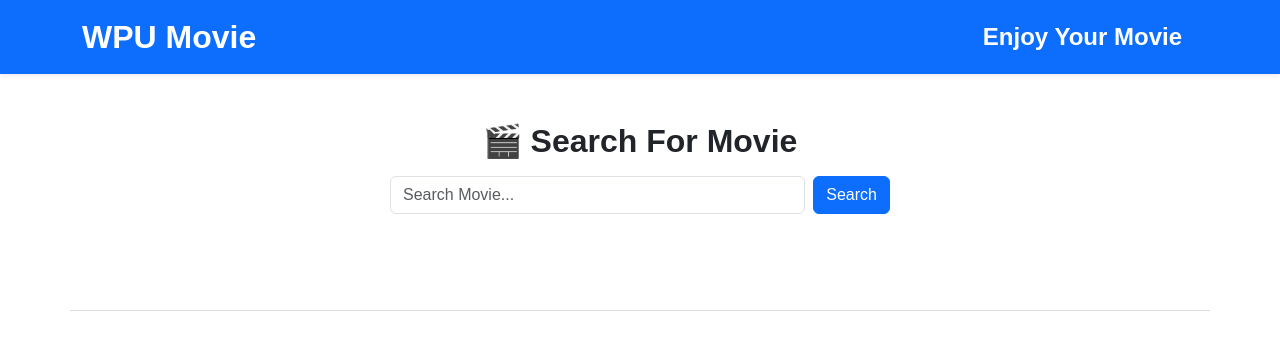
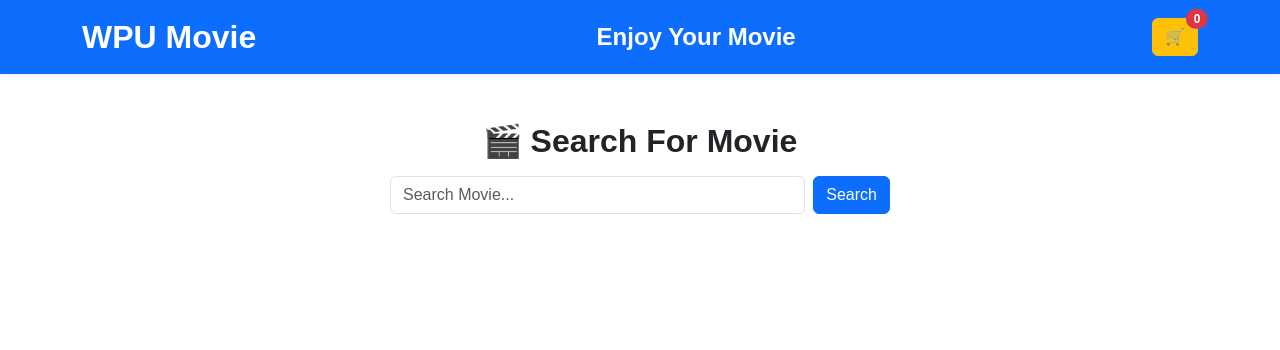
Before and after one commit to Anggieta08/movie-nextjs, a Next.js app: page / in a window 1280 px wide. Shown: the top 350 px of the page. Built offline with nearby package versions, Linux system fonts and the light colour scheme.

Commit message:
Mencoba menambahkan tombol keranjang dengan ikon 🛒 di navbar atas sebelah kanan dengan badge jumlah film yang berfungsi untuk menampilkan film favorit atau yang akan ditonton nanti

```diff
--- a/app/page.js
+++ b/app/page.js
@@ -1,6 +1,4 @@
-/* eslint-disable @next/next/no-img-element */
 'use client';
-
 import { useState } from "react";
 import MovieCard from "./components/MovieCard";
 import MovieDetailModal from "./components/MovieDetailModal";
@@ -9,8 +7,12 @@ export default function Home() {
   const [query, setQuery] = useState("");
   const [movies, setMovies] = useState([]);
   const [selectedMovie, setSelectedMovie] = useState(null);
+  const [error, setError] = useState("");
+  const [cart, setCart] = useState([]);
 
-  // Cari film
+
+
+  // Untuk mencari film
   const handleSearch = async (e) => {
     e.preventDefault();
     if (!query) return;
@@ -20,16 +22,25 @@ export default function Home() {
         `https://www.omdbapi.com/?apikey=fb4ebf49&s=${encodeURIComponent(query)}`
       );
       const data = await res.json();
-      setMovies(data.Response === "True" ? data.Search : []);
+
+      if (data.Response === "True") {
+        setMovies(data.Search);
+        console.log(movies)
+        setError("");
+      } else {
+        setMovies([]);
+        setError("Movie not found!");
+      }
     } catch (error) {
       console.error("Error fetching movies:", error);
       setMovies([]);
+      setError("Error fetching movies."); // kalau fetch gagal
     }
 
     setQuery("");
   };
 
-  // Ambil detail film
+  // Untuk mengambil detail film
   const handleDetail = async (imdbID) => {
     try {
       const res = await fetch(
@@ -45,57 +56,58 @@ export default function Home() {
 
   return (
     <div className="bg-white min-vh-100">
-      {/* Navbar */}
+      {/* Bagian Navbar */}
       <nav className="navbar navbar-expand-lg navbar-dark bg-primary shadow-sm">
         <div className="container">
           <a className="navbar-brand fw-bold fs-2" href="#">
             WPU Movie
           </a>
           <span className="navbar-brand fw-bold fs-4">Enjoy Your Movie</span>
+         <button className="btn btn-warning position-relative ms-3">🛒
+        <span className="position-absolute top-0 start-100 translate-middle badge rounded-pill bg-danger">{cart.length}</span>
+        </button>
         </div>
       </nav>
 
-      {/* Main */}
       <div className="container my-5">
-        {/* Search */}
+        {/* Bagian Search */}
         <div className="d-flex flex-column align-items-center mb-5">
           <h2 className="d-flex justify-content-center align-items-center mb-3 text-dark fw-bold">
-            <span role="img" aria-label="clapper" className="me-2">
-              🎬
-            </span>
-            Search For Movie
-          </h2>
+            <span role="img" aria-label="clapper" className="me-2">🎬</span>Search For Movie</h2>
+
           <form
             onSubmit={handleSearch}
             className="d-flex"
-            style={{ maxWidth: "500px", width: "100%" }}
-          >
+            style={{ maxWidth: "500px", width: "100%" }}>
             <input
               type="text"
               className="form-control me-2"
               placeholder="Search Movie..."
               value={query}
-              onChange={(e) => setQuery(e.target.value)}
-            />
-            <button type="submit" className="btn btn-primary">
-              Search
-            </button>
+              onChange={(e) => setQuery(e.target.value)}/>
+            <button type="submit" className="btn btn-primary">Search</button>
           </form>
         </div>
 
+        {/* Error Message */}
+        {error && (
+          <div
+            className="alert alert-danger text-center fs-4 fw-bold mx-auto"
+            role="alert"
+            style={{ maxWidth: "400px" }}>
+            {error}
+          </div>
+        )}
+
         {/* Movie Cards */}
         <div className="row">
-          {movies.length > 0 ? (
+          {movies.length > 0 &&
             movies.map((m) => (
               <MovieCard key={m.imdbID} movie={m} onSeeDetail={handleDetail} />
-            ))
-          ) : (
-            <hr className="my-5 border-secondary" style={{ height: "50px" }} />
-          )}
+            ))}
         </div>
       </div>
 
-      {/* Modal Detail */}
       <MovieDetailModal movie={selectedMovie} />
     </div>
   );
```
